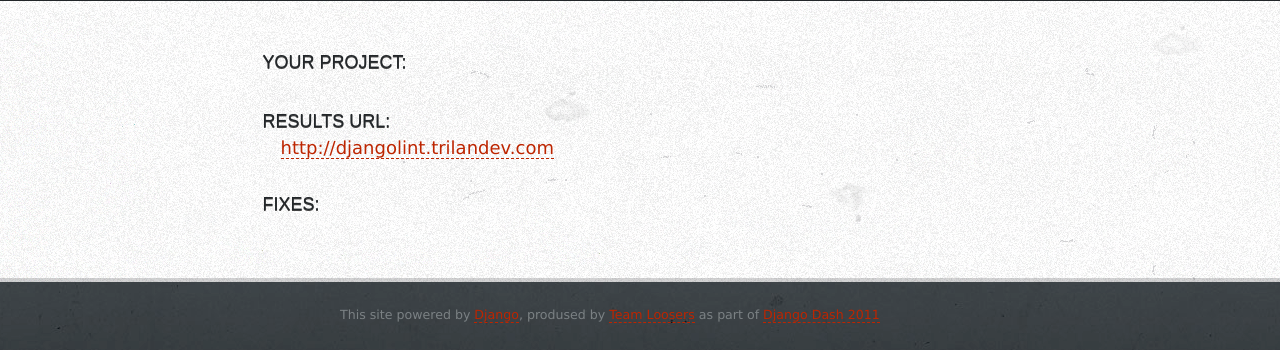
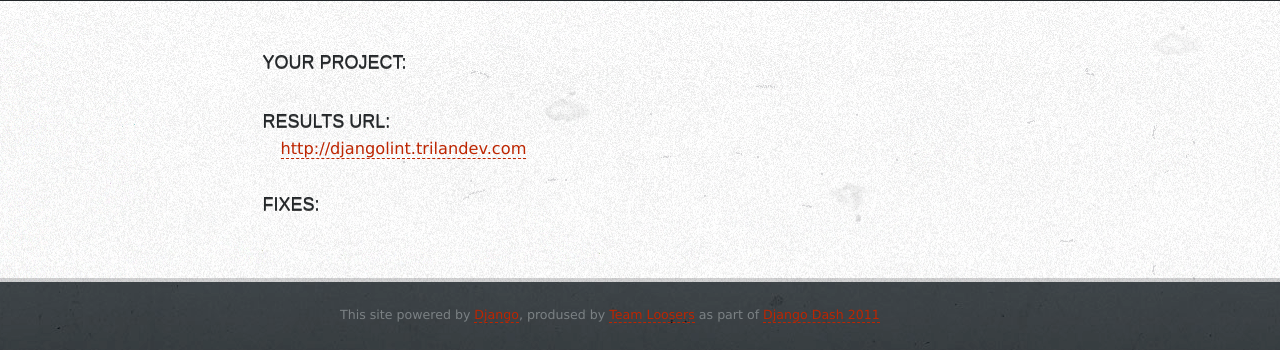
Before and after one commit to yumike/djangolint, a Django app: template project/templates/lint/results.html in a window 1280 px wide. Shown: the part 144-498 px from the top of the page. Run offline with Django 3.2, Linux system fonts and the light colour scheme; the template is opened without the code that fills it, so the values that code supplies are empty; parts of the project's set-up code (start-up, migrations or seed data) failed here and were passed over; some libraries are stand-ins or nearby versions; some web fonts are replaced.

Commit message:
Change styles of visualization results.

```diff
--- a/project/sass/partials/_results.sass
+++ b/project/sass/partials/_results.sass
@@ -13,11 +13,14 @@ $default-text-shadow-blur: 0
 .description
   margin-left: 1em
 
+  a
+    font-size: 0.9em
+
   p
     margin-bottom: 5px
     font-size: 0.7em
     line-height: 1.5em
-    color: $color
+    color: $dark-color
 
   .fix
     font-size: 0.7em
--- a/project/static/css/screen.css
+++ b/project/static/css/screen.css
@@ -252,13 +252,17 @@ p {
   margin-left: 1em;
 }
 /* line 16, ../../sass/partials/_results.sass */
+.description a {
+  font-size: 0.9em;
+}
+/* line 19, ../../sass/partials/_results.sass */
 .description p {
   margin-bottom: 5px;
   font-size: 0.7em;
   line-height: 1.5em;
-  color: #7b8184;
+  color: #23272a;
 }
-/* line 22, ../../sass/partials/_results.sass */
+/* line 25, ../../sass/partials/_results.sass */
 .description .fix {
   font-size: 0.7em;
   line-height: 1.6em;
@@ -274,34 +278,34 @@ p {
   -khtml-border-radius: 3px;
   border-radius: 3px;
 }
-/* line 32, ../../sass/partials/_results.sass */
+/* line 35, ../../sass/partials/_results.sass */
 .description .fix li {
   list-style-position: inside;
   overflow: hidden;
   text-overflow: clip;
 }
-/* line 37, ../../sass/partials/_results.sass */
+/* line 40, ../../sass/partials/_results.sass */
 .description .fix li code {
   color: #aaaaaa;
 }
-/* line 40, ../../sass/partials/_results.sass */
+/* line 43, ../../sass/partials/_results.sass */
 .description .fix .significant {
   color: #bd2500;
 }
-/* line 43, ../../sass/partials/_results.sass */
+/* line 46, ../../sass/partials/_results.sass */
 .description .fix .significant code {
   color: #bd2500;
 }
-/* line 46, ../../sass/partials/_results.sass */
+/* line 49, ../../sass/partials/_results.sass */
 .description .yes {
   background: rgba(102, 152, 80, 0.1);
   border-color: #476a39;
 }
-/* line 50, ../../sass/partials/_results.sass */
+/* line 53, ../../sass/partials/_results.sass */
 .description .yes .significant {
   color: #476a39;
 }
-/* line 53, ../../sass/partials/_results.sass */
+/* line 56, ../../sass/partials/_results.sass */
 .description .yes .significant code {
   color: #476a39;
 }
```
